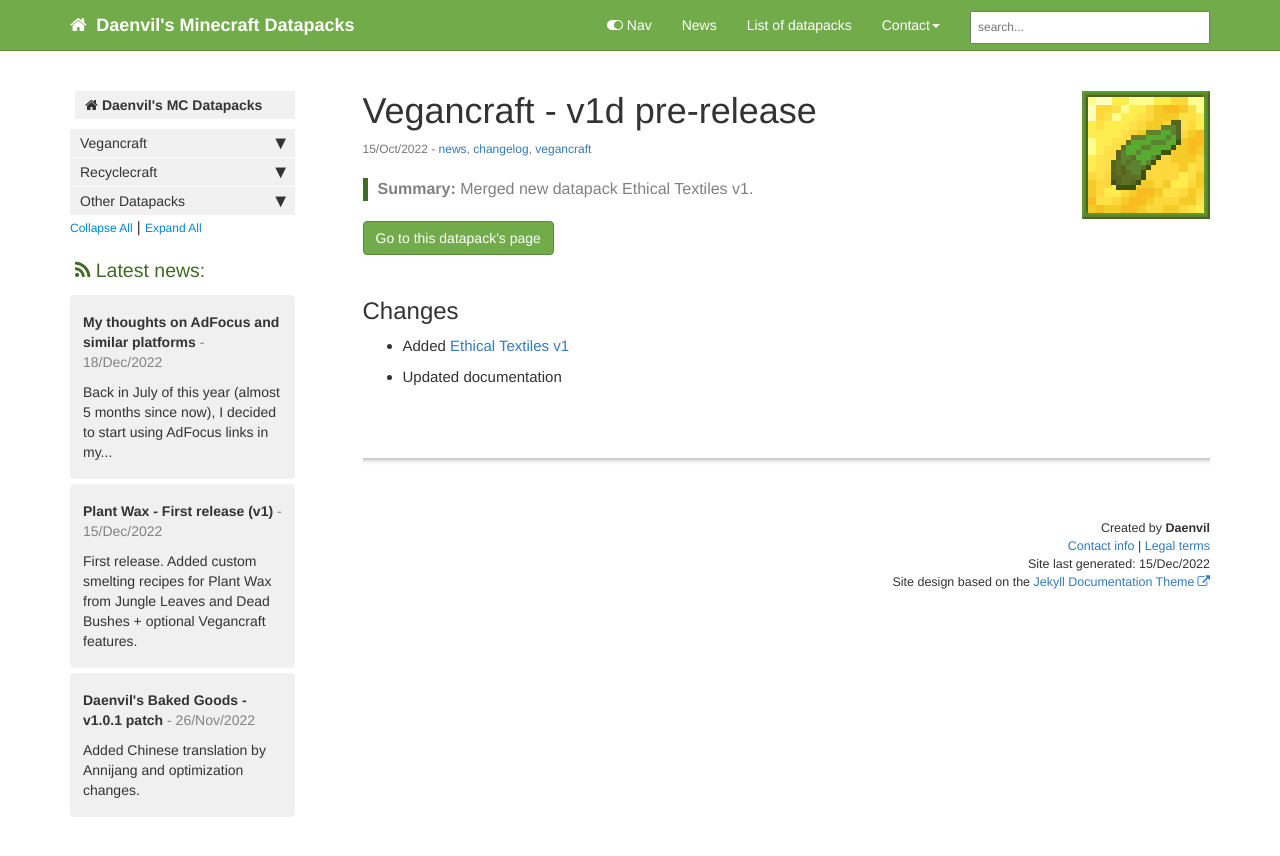
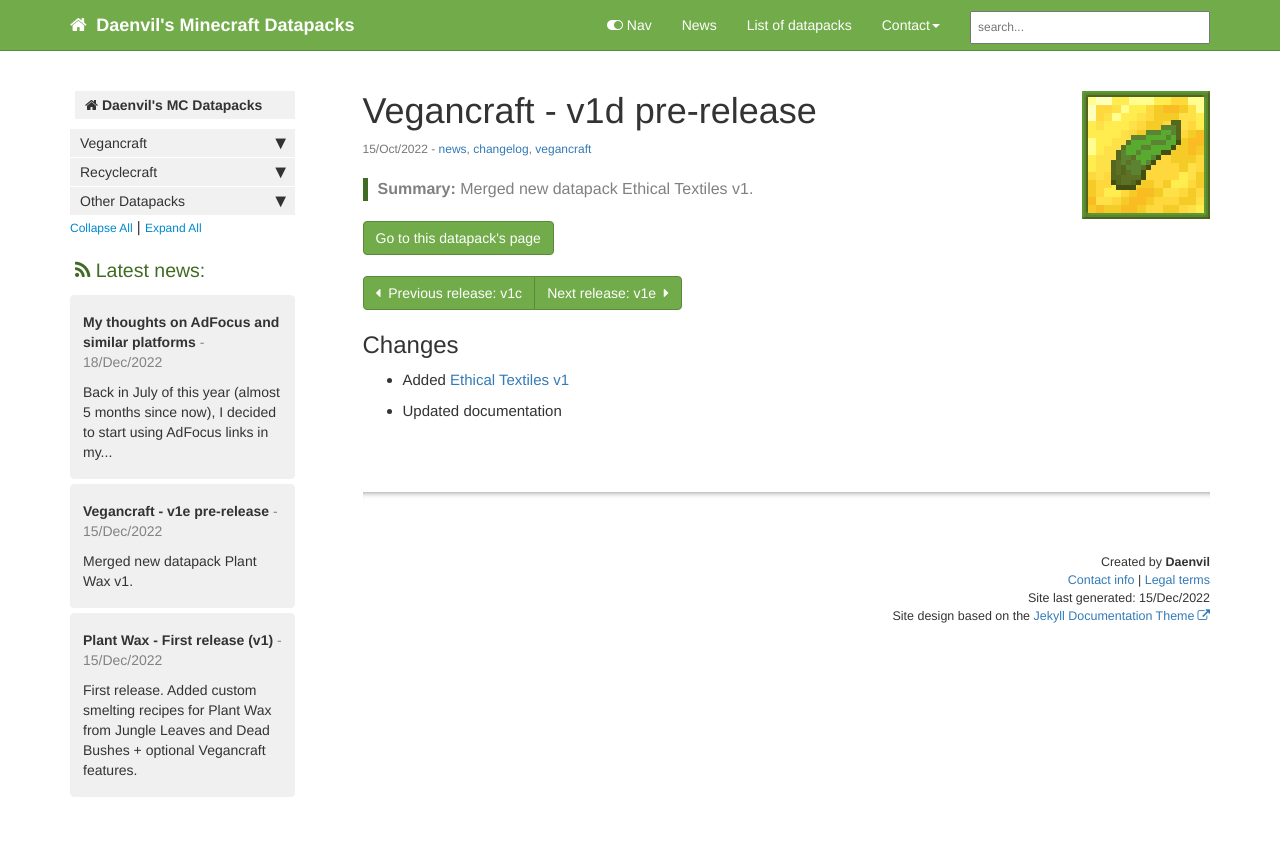
Before and after one commit to daenvil/MCDatapacks, a Jekyll site: the page built from _posts/2022-10-15-vegancraft_v1d.md, in a window 1280 px wide. Shown: the top 856 px of the page. Built offline with Jekyll 4.4.1, drawn with Linux system fonts in a browser that asks for light colours; comment, search, counter and statistics services are not loaded.

Commit message:
adding vegancraft v1e changelog

```diff
--- a/_posts/2022-10-15-vegancraft_v1d.md
+++ b/_posts/2022-10-15-vegancraft_v1d.md
@@ -7,3 +7,8 @@ tags: [news,changelog,vegancraft]
 datapack: vegancraft
 changelog: v1d
 ---
+
+<div class="btn-group">
+    <a href="vegancraft_v1c.html" role="button" class="btn btn-primary"><i class="fa fa-caret-left"></i>&nbsp; Previous release: v1c</a>
+    <a href="vegancraft_v1e.html" role="button" class="btn btn-primary">Next release: v1e &nbsp;<i class="fa fa-caret-right"></i></a>
+</div>
```
Also changed, not shown: _includes/changelogs/vegancraft/v1e.md (added, +4 -0 lines), _posts/2022-06-17-vegancraft_v1a.md (+5 -0 lines), _posts/2022-07-22-vegancraft_v1b.md (+5 -0 lines), _posts/2022-08-25-vegancraft_v1c.md (+5 -0 lines), _posts/2022-12-15-vegancraft_v1e.md (added, +20 -0 lines).
